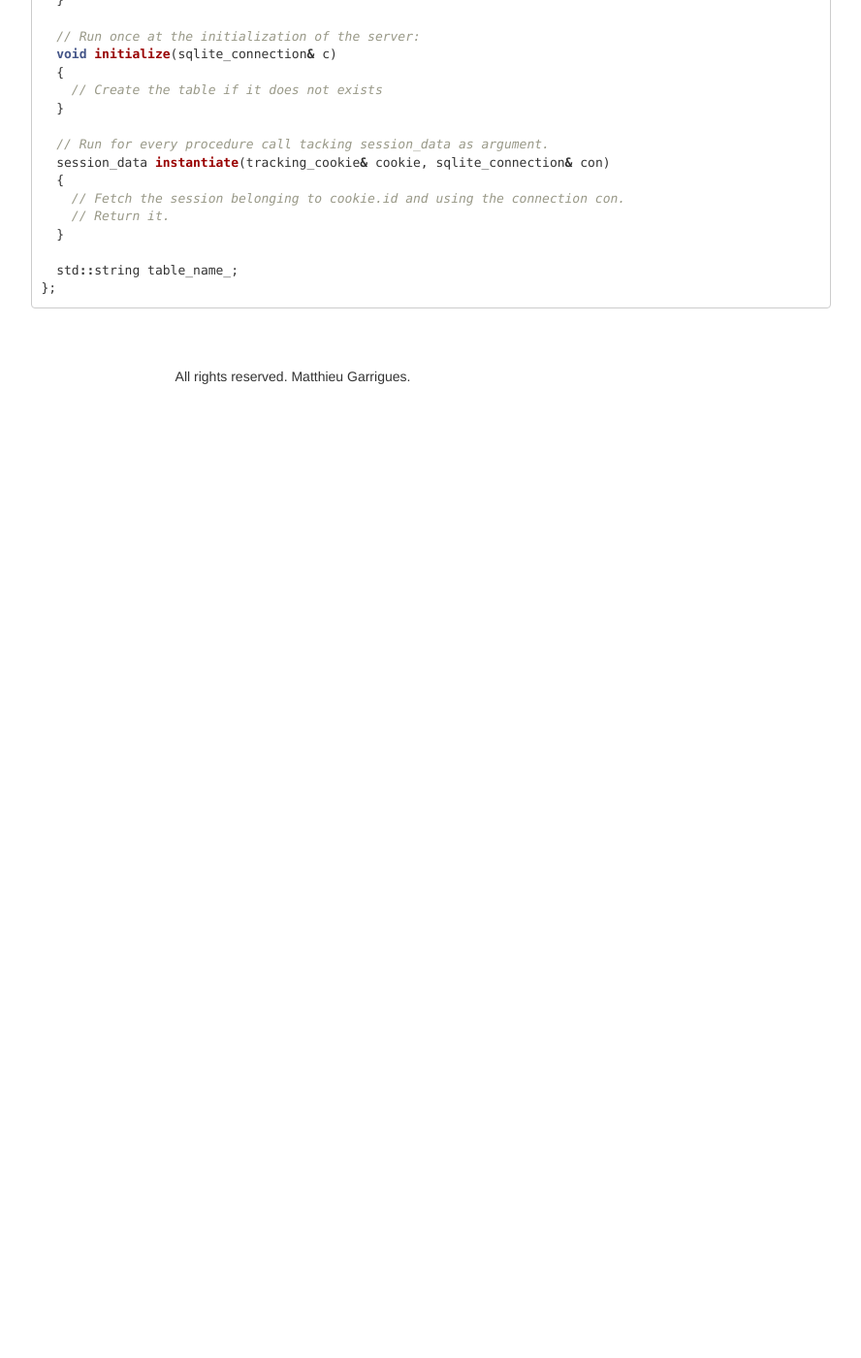
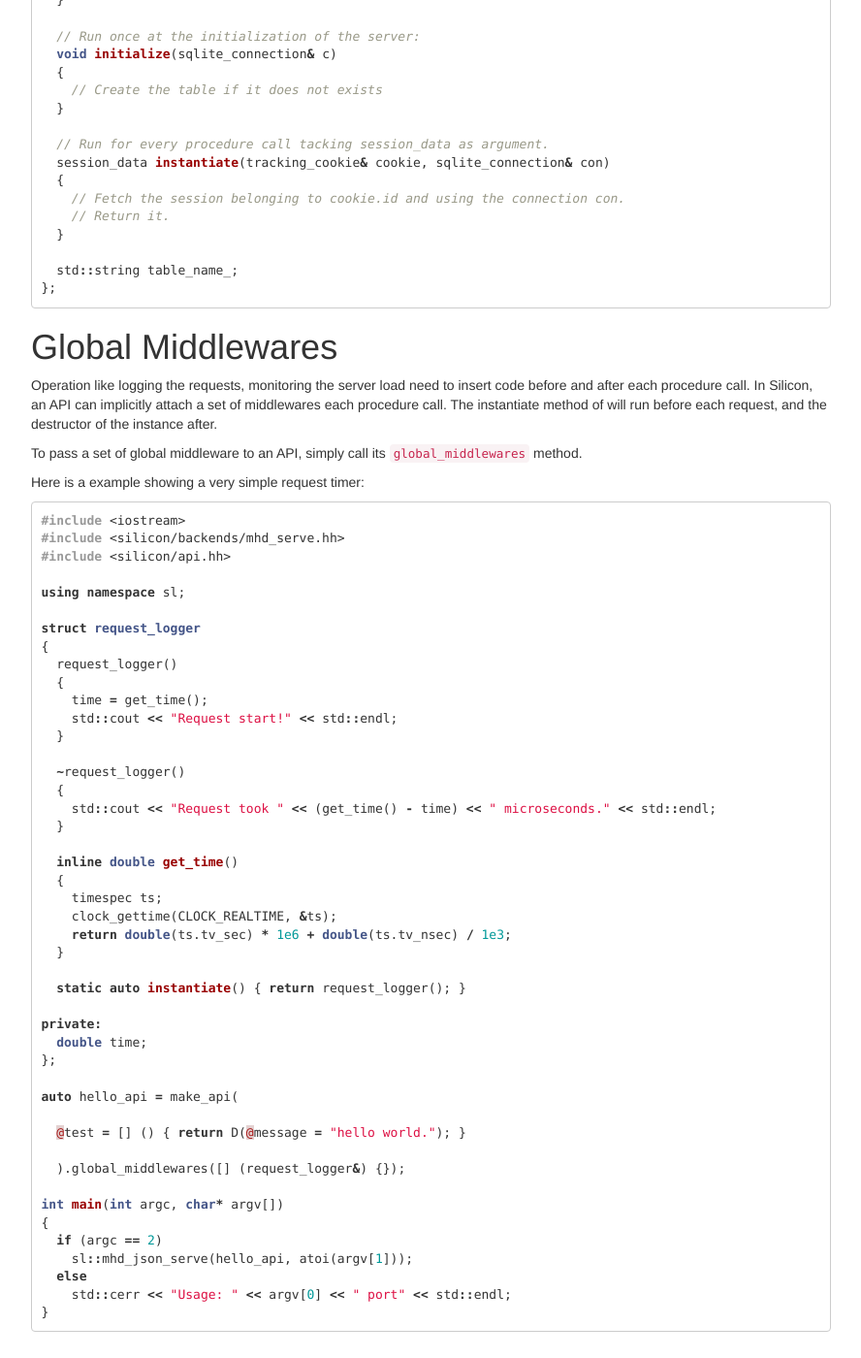
Before and after one commit to matt-42/silicon, a Jekyll site: the page built from _docs/middlewares.md, in a window 1280 px wide and 1400 px high, scrolled down 1598 px. Shown: the whole window at 97% size, without its empty margins (338-1226 px from the left). Built offline with Jekyll 4.4.1, drawn with Linux system fonts in a browser that asks for light colours; nearby versions of some CDN libraries; Markdown is read by kramdown in place of the engine named in the settings; before the commit the page ends 2016 px from its top, so only the background shows below that.

Commit message:
Add global middleware documentation.

````diff
--- a/_docs/middlewares.md
+++ b/_docs/middlewares.md
@@ -116,3 +116,65 @@ struct sqlite_session_middleware
   std::string table_name_;
 };
 ```
+
+Global Middlewares
+=========================
+
+Operation like logging the requests, monitoring the server load need
+to insert code before and after each procedure call. In Silicon, an
+API can implicitly attach a set of middlewares each procedure
+call. The instantiate method of will run before each request, and the
+destructor of the instance after.
+
+To pass a set of global middleware to an API, simply call its
+```global_middlewares``` method.
+
+Here is a example showing a very simple request timer:
+
+```c++
+#include <iostream>
+#include <silicon/backends/mhd_serve.hh>
+#include <silicon/api.hh>
+
+using namespace sl;
+
+struct request_logger
+{
+  request_logger()
+  {
+    time = get_time();
+    std::cout << "Request start!" << std::endl;
+  }
+
+  ~request_logger()
+  {
+    std::cout << "Request took " << (get_time() - time) << " microseconds." << std::endl;
+  }
+
+  inline double get_time()
+  {
+    timespec ts;
+    clock_gettime(CLOCK_REALTIME, &ts);
+    return double(ts.tv_sec) * 1e6 + double(ts.tv_nsec) / 1e3;
+  }
+
+  static auto instantiate() { return request_logger(); }
+
+private:
+  double time;
+};
+
+auto hello_api = make_api(
+
+  @test = [] () { return D(@message = "hello world."); }
+
+  ).global_middlewares([] (request_logger&) {});
+
+int main(int argc, char* argv[])
+{
+  if (argc == 2)
+    sl::mhd_json_serve(hello_api, atoi(argv[1]));
+  else
+    std::cerr << "Usage: " << argv[0] << " port" << std::endl;
+}
+```
````
